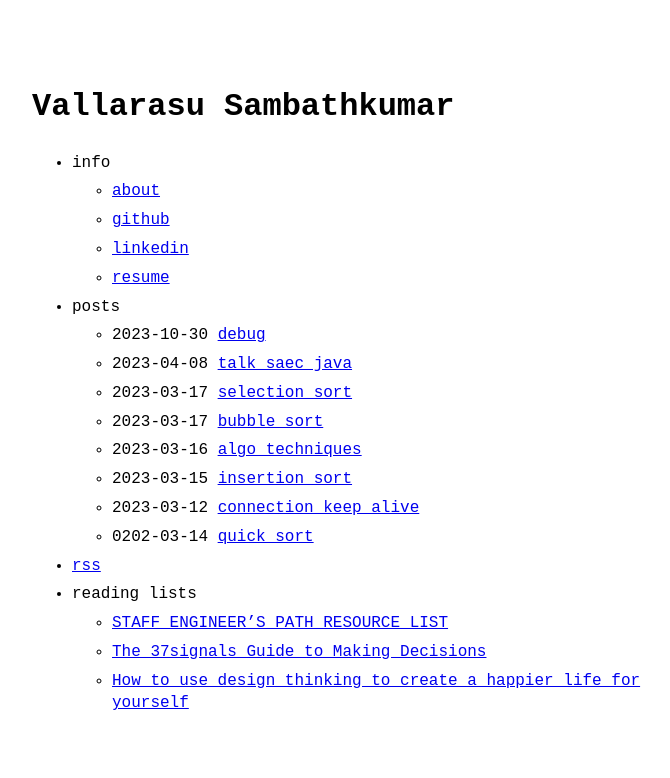
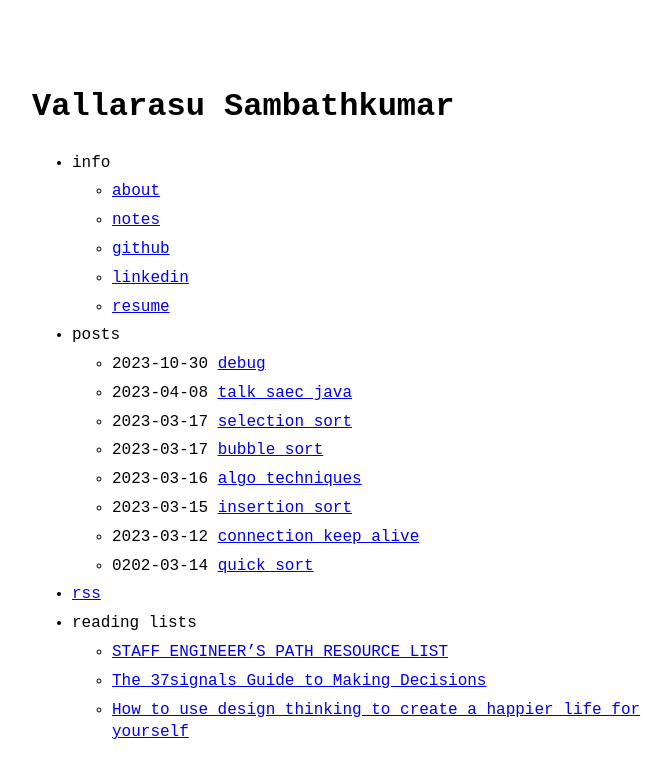
Before and after one commit to VallarasuS/Vallarasu.in, a Jekyll site: the page built from docs/index.md, in a window 1280 px wide. Shown: the top 778 px of the page, without its empty margins (288-958 px from the left). Built offline with Jekyll 4.4.1, drawn with Linux system fonts in a browser that asks for light colours.

Commit message:
Update menu.yml

```diff
--- a/docs/_data/menu.yml
+++ b/docs/_data/menu.yml
@@ -3,6 +3,8 @@ entries:
     entries:
       - title: about
         url: about.html
+      - title: notes
+        url: notes.html
       - title: github
         url: https://github.com/VallarasuS
       - title: linkedin
```
